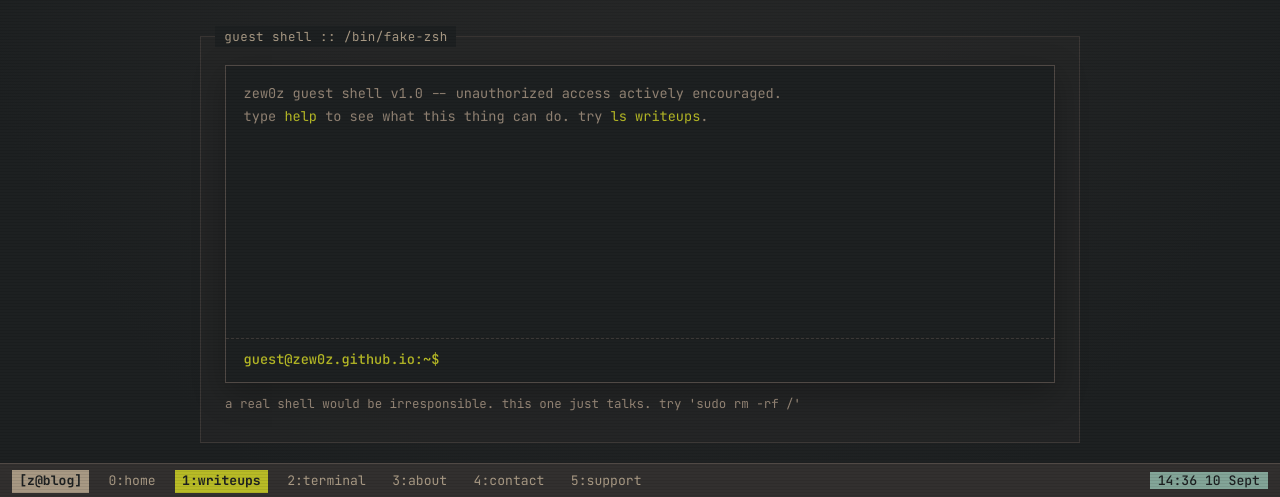
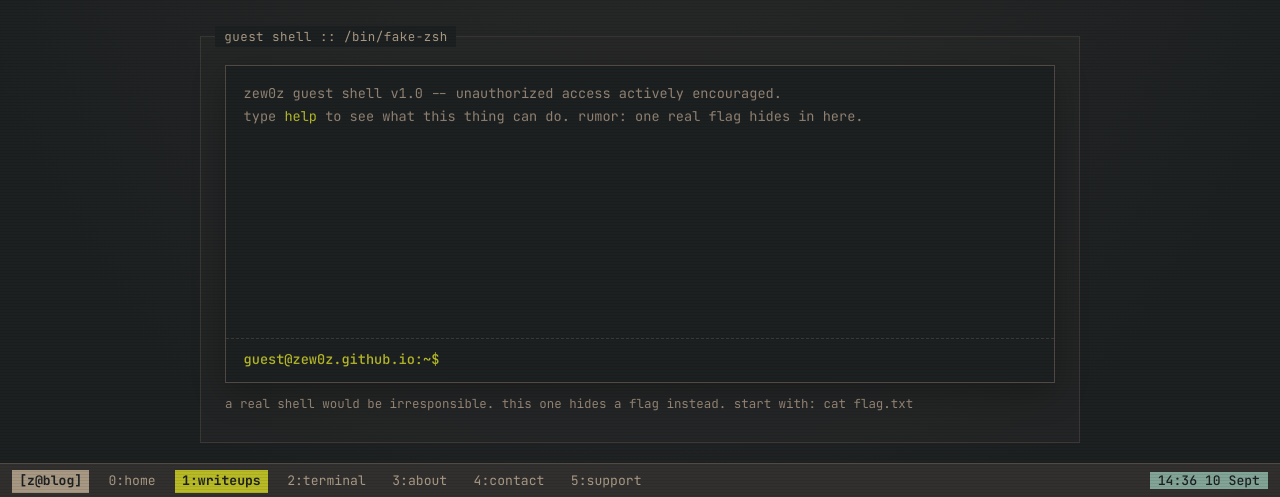
Before and after one commit to zew0z/zew0z.github.io, a Jekyll site: the page built from index.html, in a window 1280 px wide. Shown: the part 401-898 px from the top of the page. Built offline with Jekyll 4.4.1, drawn with Linux system fonts in a browser that asks for light colours; part of the change alters nothing that is shown.

Commit message:
Added a real flag hunt to the guest shell
hidden .flag.enc (base64), decode/base64 commands, submit validation,
escalating hint command, root shell state persisted in localStorage

```diff
--- a/assets/css/style.scss
+++ b/assets/css/style.scss
@@ -663,6 +663,9 @@ h1, h2, h3, h4 { text-wrap: balance; line-height: 1.3; }
 .t-red { color: var(--red); }
 .t-purple { color: var(--purple); }
 .t-blue { color: var(--blue); }
+.t-orange { color: var(--orange); }
+
+.term-prompt.root-prompt { color: var(--orange); }
 
 /* ---------- code block titlebars + copy button ---------- */
 
--- a/assets/js/terminal.js
+++ b/assets/js/terminal.js
@@ -28,6 +28,27 @@
     '╚══════╝╚══════╝ ╚══╝╚══╝  ╚═════╝ ╚══════╝';
 
   var PROMPT = 'guest@zew0z.github.io:~$';
+
+  /* the one real flag on this blog. view-source counts as a solve.
+     base64 of: flag{always_check_the_source_code} */
+  var FLAG_B64 = 'ZmxhZ3thbHdheXNfY2hlY2tfdGhlX3NvdXJjZV9jb2RlfQ==';
+
+  var isRoot = false;
+  try { isRoot = localStorage.getItem('zew0z-root') === '1'; } catch (e) {}
+
+  var promptLabel = document.querySelector('.term-prompt');
+  var promptText = PROMPT;
+
+  function applyPrompt() {
+    if (isRoot) {
+      promptText = 'root@zew0z.github.io:~#';
+      if (promptLabel) {
+        promptLabel.textContent = promptText;
+        promptLabel.classList.add('root-prompt');
+      }
+    }
+  }
+  applyPrompt();
 
   var history = [];
   var histIdx = 0;
@@ -78,6 +99,13 @@
     'motd': [
       'tip of the session: always check the source code.',
       '(a writeup exists because someone forgot that once.)'
+    ].join('\n'),
+    '.zsh_history': [
+      'neofetch',
+      'sudo !!',
+      'rm -rf /tmp/regret',
+      'curl blog | zsh  # never again',
+      'exit  # for real this time'
     ].join('\n')
   };
 
@@ -112,6 +140,20 @@
 
   /* ---------- command registry ---------- */
 
+  var hintLevel = 0;
+
+  function grantRoot() {
+    isRoot = true;
+    try { localStorage.setItem('zew0z-root', '1'); } catch (e) {}
+    applyPrompt();
+    row('[ ok ] flag accepted. permissions elevated: you are root of this blog now.', 't-green');
+    row('(this shell will remember you.)', 't-gray');
+    if (window.zew0z) {
+      window.zew0z.matrixRain();
+      window.zew0z.toast('[ ok ] flag captured. root shell unlocked.');
+    }
+  }
+
   var COMMANDS = {
 
     help: function () {
@@ -134,20 +176,33 @@
     },
 
     ls: function (args) {
-      var target = args[0];
-      if (target && target.indexOf('writeup') !== -1) { listWriteups(); return; }
+      var joined = args.join(' ');
+      if (joined.indexOf('writeup') !== -1) { listWriteups(); return; }
+      if (/(^|\s)-[a-z]*a/i.test(joined)) {
+        row([
+          { t: '.  ..  ', c: 't-fg4' },
+          { t: '.flag.enc  .zsh_history  ', c: 't-yellow' },
+          { t: 'about_me.txt   contact.txt   flag.txt   motd   ', c: 't-fg1' },
+          { t: 'writeups/', c: 't-aqua' }
+        ]);
+        row('that .flag.enc looks suspicious. (cat it)', 't-gray');
+        return;
+      }
       row([
         { t: 'about_me.txt   contact.txt   flag.txt   motd   ', c: 't-fg1' },
         { t: 'writeups/', c: 't-aqua' }
       ]);
-      row("try: ls writeups", 't-gray');
+      row("hidden things exist here. (try: ls -a)", 't-gray');
     },
 
     cat: function (args) {
       if (!args.length) { row('cat: missing file operand', 't-red'); return; }
       var name = args[0];
       if (name === 'flag.txt') {
-        row('cat: flag.txt: permission denied (flags are earned, see ls writeups)', 't-red');
+        row('cat: flag.txt: permission denied (root only. plain ls will not save you either.)', 't-red');
+      } else if (name === '.flag.enc') {
+        row(FLAG_B64, 't-yellow');
+        row('this string smells like base64. (decode it)', 't-gray');
       } else if (name.indexOf('urandom') !== -1) {
         var junk = '';
         for (var i = 0; i < 96; i++) junk += RANDOM_POOL[Math.floor(Math.random() * RANDOM_POOL.length)];
@@ -202,6 +257,7 @@
         { t: 'Memory: ' + (navigator.deviceMemory || 'enough'), c: 't-fg1' },
         { t: 'Coffee: funded by ko-fi', c: 't-fg1' }
       ];
+      if (isRoot) info.push({ t: 'Honor: flag captured', c: 't-orange' });
       var max = Math.max(logo.length, info.length);
       for (var i = 0; i < max; i++) {
         var seg = [];
@@ -227,11 +283,56 @@
     motd: function () { lines(FILES.motd); },
 
     sudo: function (args) {
+      if (isRoot) {
+        row('sudo: granted. you are already root though. stay humble.', 't-aqua');
+        return;
+      }
       if (args.join(' ').indexOf('rm') !== -1 && args.join(' ').indexOf('-rf') !== -1) {
         COMMANDS.rm(args.slice(1));
       } else {
         row('guest is not in the sudoers file. this incident will be reported.', 't-red');
       }
+    },
+
+    decode: function (args) {
+      if (!args.length) { row('decode: missing operand (try decode .flag.enc)', 't-red'); return; }
+      var target = args.join('');
+      var raw = target === '.flag.enc' ? FLAG_B64 : target.replace(/\s+/g, '');
+      var decoded = null;
+      try { decoded = atob(raw); } catch (e) {}
+      if (!decoded || decoded.indexOf('flag{') === -1) {
+        row('decode: input does not decode to a flag (try decode .flag.enc)', 't-red');
+        return;
+      }
+      row([{ t: 'decoded: ', c: 't-gray' }, { t: decoded, c: 't-green' }]);
+      row('now make it official: submit <flag>', 't-gray');
+    },
+
+    base64: function (args) {
+      if (args.length && args[0].indexOf('d') === 0 && args[0].indexOf('-') === 0) args = args.slice(1);
+      COMMANDS.decode(args);
+    },
+
+    submit: function (args) {
+      if (isRoot) { row('submit: already captured. stay humble.', 't-aqua'); return; }
+      if (!args.length) { row('usage: submit flag{...}', 't-gray'); return; }
+      var guess = args.join(' ').trim().toLowerCase();
+      if (guess === atob(FLAG_B64)) {
+        grantRoot();
+      } else {
+        row('submit: not the flag. keep hunting. (stuck? type hint)', 't-red');
+      }
+    },
+
+    hint: function () {
+      if (isRoot) { row('hint: you already won. now help someone else find it.', 't-aqua'); return; }
+      var hints = [
+        "hint 1: flag.txt is bait. secrets hide from plain ls. hidden files need: ls -a",
+        'hint 2: .flag.enc is encoded. your old friend base64 can read it: decode .flag.enc',
+        'hint 3: take the decoded string and make it official: submit flag{...}'
+      ];
+      row(hints[Math.min(hintLevel, hints.length - 1)], 't-yellow');
+      hintLevel += 1;
     },
 
     rm: function (args) {
@@ -264,7 +365,10 @@
       ]);
     },
 
-    flag: function () { row("flags live inside the writeups. go get them: 'ls writeups'", 't-yellow'); },
+    flag: function () {
+      row('one real flag hides in this very shell. start with: cat flag.txt', 't-yellow');
+      row('(the writeup flags stay in their rooms. no spoilers here.)', 't-gray');
+    },
     flags: function () { COMMANDS.flag(); },
 
     exit: function () { row('exit: nice try. this shell stays with you.', 't-gray'); },
@@ -273,6 +377,9 @@
 
   var UNKNOWN = function (cmd) {
     row("zsh: command not found: " + cmd + " (try 'help')", 't-red');
+    if (/flag|secret|hint|root|sudo/.test(cmd)) {
+      row('...that smells related to something. (type hint)', 't-yellow');
+    }
   };
 
   /* ---------- input handling ---------- */
@@ -280,7 +387,7 @@
   function run(raw) {
     var trimmed = raw.trim();
     row([
-      { t: PROMPT + ' ', c: 't-green' },
+      { t: promptText + ' ', c: isRoot ? 't-orange' : 't-green' },
       { t: trimmed, c: 't-fg0' }
     ], 'cmd');
     if (!trimmed) return;
@@ -334,6 +441,11 @@
 
   /* ---------- greeting ---------- */
 
-  row('zew0z guest shell v1.0 -- unauthorized access actively encouraged.', 't-gray');
-  row([{ t: "type ", c: 't-gray' }, { t: 'help', c: 't-green' }, { t: " to see what this thing can do. try ", c: 't-gray' }, { t: 'ls writeups', c: 't-green' }, { t: '.', c: 't-gray' }]);
+  if (isRoot) {
+    row('welcome back, root. the shell kept your seat warm.', 't-orange');
+    row([{ t: "type ", c: 't-gray' }, { t: 'help', c: 't-green' }, { t: " for commands, or just show off with ", c: 't-gray' }, { t: 'neofetch', c: 't-green' }, { t: '.', c: 't-gray' }]);
+  } else {
+    row('zew0z guest shell v1.0 -- unauthorized access actively encouraged.', 't-gray');
+    row([{ t: "type ", c: 't-gray' }, { t: 'help', c: 't-green' }, { t: " to see what this thing can do. rumor: one real flag hides in here.", c: 't-gray' }]);
+  }
 })();
--- a/index.html
+++ b/index.html
@@ -24,7 +24,7 @@ permalink: /
       <input class="term-input" id="term-input" type="text" autocomplete="off" autocapitalize="off" spellcheck="false" aria-label="guest terminal input. type help for commands.">
     </form>
   </div>
-  <p class="term-hint" aria-hidden="true">a real shell would be irresponsible. this one just talks. try 'sudo rm -rf /'</p>
+  <p class="term-hint" aria-hidden="true">a real shell would be irresponsible. this one hides a flag instead. start with: cat flag.txt</p>
 </section>
 
 <section class="panel" id="writeups">
```
